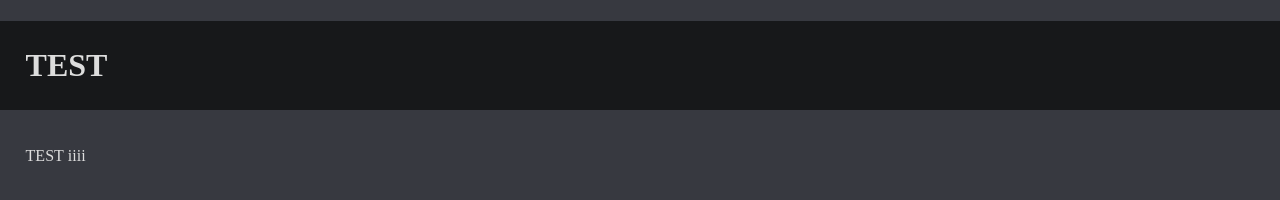
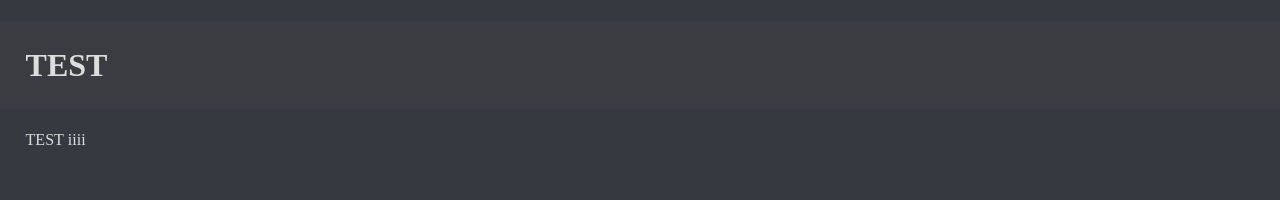
Before and after one commit to nounontoi/nounontoi.github.io, a plain HTML site: page index.html in a window 1280 px wide. Drawn offline with Linux system fonts and the light colour scheme.

Commit message:
Styles changed

```diff
--- a/index.html
+++ b/index.html
@@ -8,8 +8,8 @@
     </head>
     <body>
         <div class="main">
-            <p class="column">TEST</p>
-            <p class="column">iiii</p>
+            <div class="column">TEST</div>
+            <div class="column">iiii</div>
         </div>
     </body>
 </html>
--- a/styles.css
+++ b/styles.css
@@ -30,6 +30,6 @@ body {
 
 /* IDS */
 #navbar{
-    background-color: #17181a;
+    background-color: #3a3c41;
     padding: 2%;
 }
```
